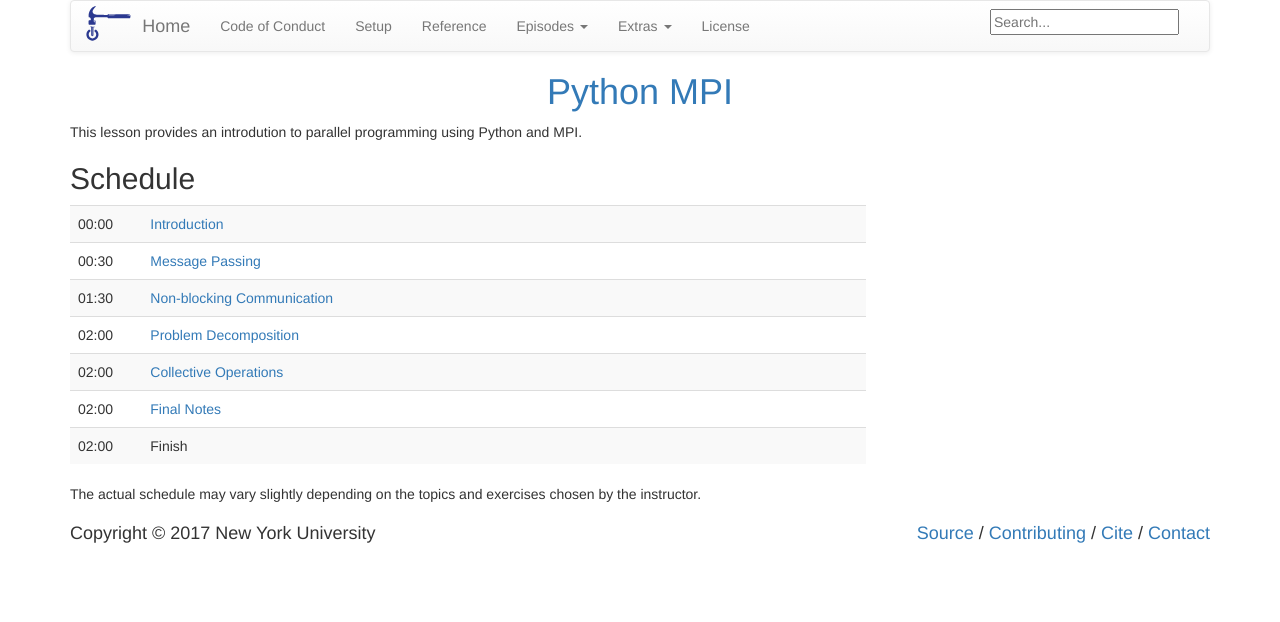
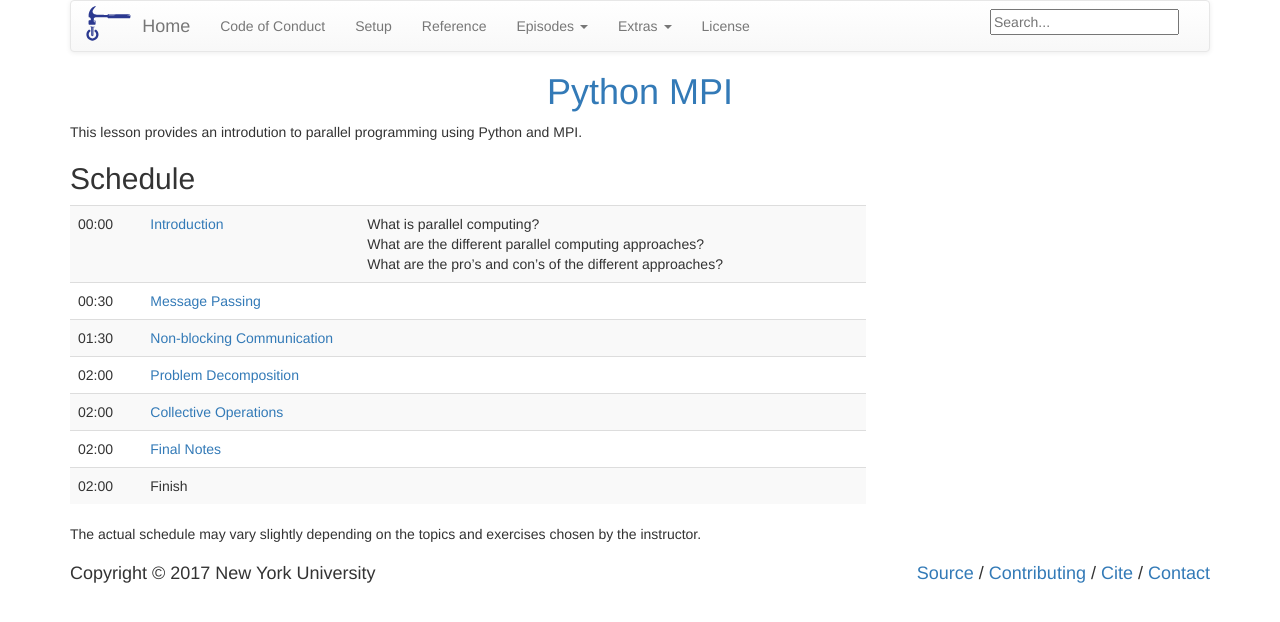
Before and after one commit to nyu-cds/python-mpi, a Jekyll site: the page built from index.md, in a window 1280 px wide. Shown: the top 622 px of the page. Built offline with Jekyll 4.4.1, drawn with Linux system fonts in a browser that asks for light colours.

Commit message:
Signed-off-by: Greg Watson <g.watson@computer.org>

```diff
--- a/_episodes/01-introduction.md
+++ b/_episodes/01-introduction.md
@@ -3,8 +3,16 @@ title: "Introduction"
 teaching: 30
 exercises: 0
 questions:
+- "What is parallel computing?"
+- "What are the different parallel computing approaches?"
+- "What are the pro's and con's of the different approaches?"
 objectives:
+- "Explain the basics of parallel computing."
 keypoints:
+- "Parallel computing is used to solve problems that are too large for traditional approaches."
+- "There are a variety of techniques for parallel computing."
+- "Different problems may require different techniques."
+- "Amdahl's law defines the limits of parallel computing performance improvements."
 ---
 ## Definitions
 
@@ -138,7 +146,7 @@ where
 - *n* is the number of parallel threads/processes
 - *P* is the fraction of the algorithm that can be made parallel
 
-Basically this is saying that the amount of speedup a program will see by using n cores is based on how much of the program is serial
+Basically this is saying that the amount of speedup a program will see by using *n* cores is based on how much of the program is serial
 (can only be run on a single CPU core) and how much of it is parallel (can be split up among multiple CPU cores).
 
 ![amdahl's law]({{ page.root }}/fig/01-amdahls-law.png "amdahl's law")
```
